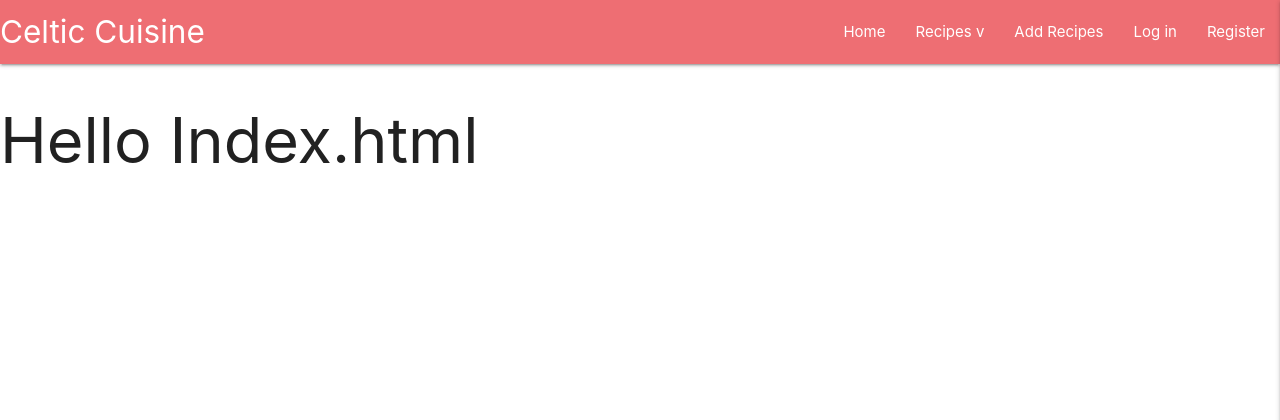
After one commit to Code-Institute-Submissions/danielj314-celtic-cuisine-pm3_NovResub, a Flask app: page /home in a window 1280 px wide. The commit adds this page. Shown: the top 420 px of the page. Run offline with Flask 2, Linux system fonts and the light colour scheme.

Commit message:
Added Materialise navbar and sidenav

```diff
--- a/celticcuisine/routes.py
+++ b/celticcuisine/routes.py
@@ -8,6 +8,11 @@ from celticcuisine.models import Nations, Users
 
 
 @app.route("/")
+@app.route("/home")
+def home():
+    return render_template("index.html")
+
+
 @app.route("/get_recipes")
 def get_recipes():
     recipes = mongo.db.recipes.find()
--- a/celticcuisine/static/css/style.css
+++ b/celticcuisine/static/css/style.css
@@ -0,0 +1,3 @@
+fa-angle-down{
+    font-size: xx-small;
+}
--- a/celticcuisine/static/js/script.js
+++ b/celticcuisine/static/js/script.js
@@ -0,0 +1,6 @@
+    $(document).ready(function(){
+        // Dropdown function in top nav
+        $(".dropdown-trigger").dropdown();
+        // Sidenav initialization
+        $(".sidenav").sidenav({edge: "right"});
+      });
--- a/celticcuisine/templates/base.html
+++ b/celticcuisine/templates/base.html
@@ -12,6 +12,40 @@
     {% endblock %}
     <title>Celtic Cuisine</title>
 </head>
+<header>
+  <!-- Top Navbar -->
+    <!-- Dropdown Structure -->
+  <ul id="dropdown1" class="dropdown-content">
+    <li><a href="">Brittany</a></li>
+    <li><a href="">Ireland</a></li>
+    <li><a href="">Wales</a></li>
+    <li class="divider"></li>
+    <li><a href="">All</a></li>
+  </ul>
+  <nav>
+    <div class="nav-wrapper">
+      <a href="{{ url_for('home') }}" class="brand-logo">Celtic Cuisine</a>
+      <a href="#" data-target="mobile-demo" class="sidenav-trigger right"><i class="fas fa-bars"></i></a>
+      <ul class="right hide-on-med-and-down">
+        <li><a href="{{ url_for('home') }}">Home</a></li>
+        <!-- Dropdown Trigger -->
+        <li><a class="dropdown-trigger" href="" data-target="dropdown1">Recipes v</a></li>
+        <li><a href="">Add Recipes</a></li>
+        <li><a href="">Log in</a></li>
+        <li><a href="">Register</a></li>
+      </ul>
+    </div>
+  </nav>
+  <!-- Mobile Sidenav -->
+  <ul class="sidenav" id="mobile-demo">
+    <li><h4 class="center-align light-blue-text text-darken-4">Celtic Cuisine</h4></li>
+    <li><a href="{{ url_for('home') }}">Home</a></li>
+    <li><a href="">Recipes</a></li>
+    <li><a href="">Add Recipes</a></li>
+    <li><a href="">Log in</a></li>
+    <li><a href="">Register</a></li>
+  </ul>
+</header>
 <body>
     {% block content %}
     {% endblock %}
--- /dev/null
+++ b/celticcuisine/templates/index.html
@@ -0,0 +1,6 @@
+{% extends "base.html" %}
+{% block content %}
+
+    <h1>Hello Index.html</h1>
+
+{% endblock %}
```
